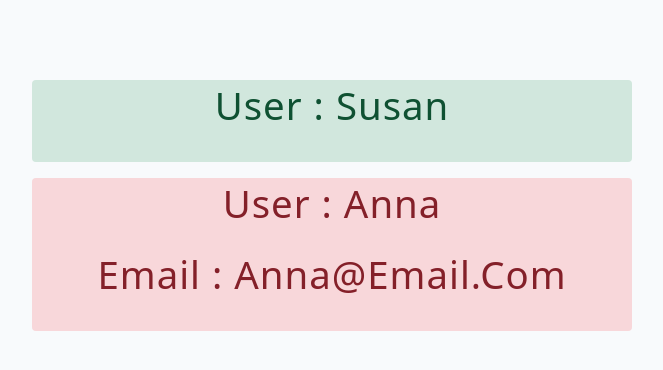
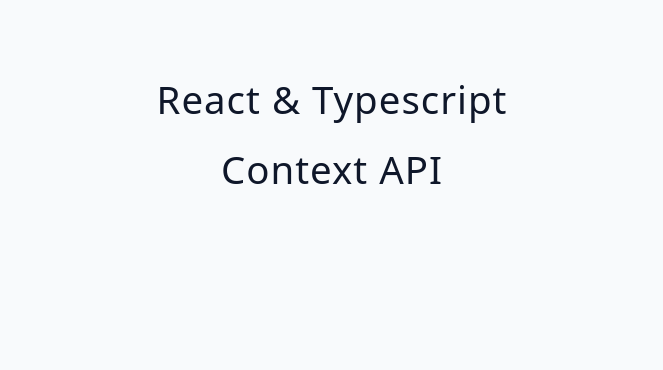
Before and after one commit to danielOuattara/Typescript_John_Smilga_Udemy, a React (Vite) app in the folder 04_Typescript_and_React/: page / in a window 1280 px wide. Shown: the top 370 px of the page, without its empty margins (308-971 px from the left). Built offline with nearby package versions, Linux system fonts and the light colour scheme.

Commit message:
04 Typescript+React: context: basic example

```diff
--- /dev/null
+++ b/04_Typescript_and_React/src/06-context/Context.tsx
@@ -0,0 +1,23 @@
+import { createContext, useContext } from "react";
+
+const ThemeContext = createContext<string | undefined>(undefined);
+
+type TypeProps = {
+  children: React.ReactNode;
+};
+
+export default function ThemeContextProvider({ children }: TypeProps) {
+  return (
+    <ThemeContext.Provider value={"hello"}>{children}</ThemeContext.Provider>
+  );
+}
+
+export const useThemeContext = () => {
+  const context = useContext(ThemeContext);
+
+  if (context === undefined) {
+    throw new Error(`context must be used inside ThemeContextProvider`);
+  }
+
+  return context;
+};
--- a/04_Typescript_and_React/src/06-context/index.tsx
+++ b/04_Typescript_and_React/src/06-context/index.tsx
@@ -1,4 +1,18 @@
-function Component() {
+import ThemeContextProvider, { useThemeContext } from "./Context";
+
+export default function ParentComponent() {
+  return (
+    <ThemeContextProvider>
+      <Component />
+    </ThemeContextProvider>
+  );
+}
+
+//-------------------
+
+export function Component() {
+  const context = useThemeContext();
+  console.log("context = ", context);
   return (
     <div>
       <h2>React & Typescript</h2>
@@ -6,4 +20,17 @@
     </div>
   );
 }
-export default Component;
+
+/*
+
+import Component from "./06-context";
+
+export default function App() {
+  return (
+    <main>
+      <Component />
+    </main>
+  );
+}
+
+*/
--- a/04_Typescript_and_React/src/App.tsx
+++ b/04_Typescript_and_React/src/App.tsx
@@ -1,13 +1,14 @@
 // import Component from "./01-return";
 // import Component from "./02-props";
 // import Component from "./03-state";
-import Component from "./05-challenge";
+// import Component from "./04-events";
+// import Component from "./05-challenge";
+import Component from "./06-context";
 
 export default function App() {
   return (
     <main>
-      <Component type="basic" name="Susan" />
-      <Component type="advanced" name="Anna" email="anna@email.com" />
+      <Component />
     </main>
   );
 }
```
